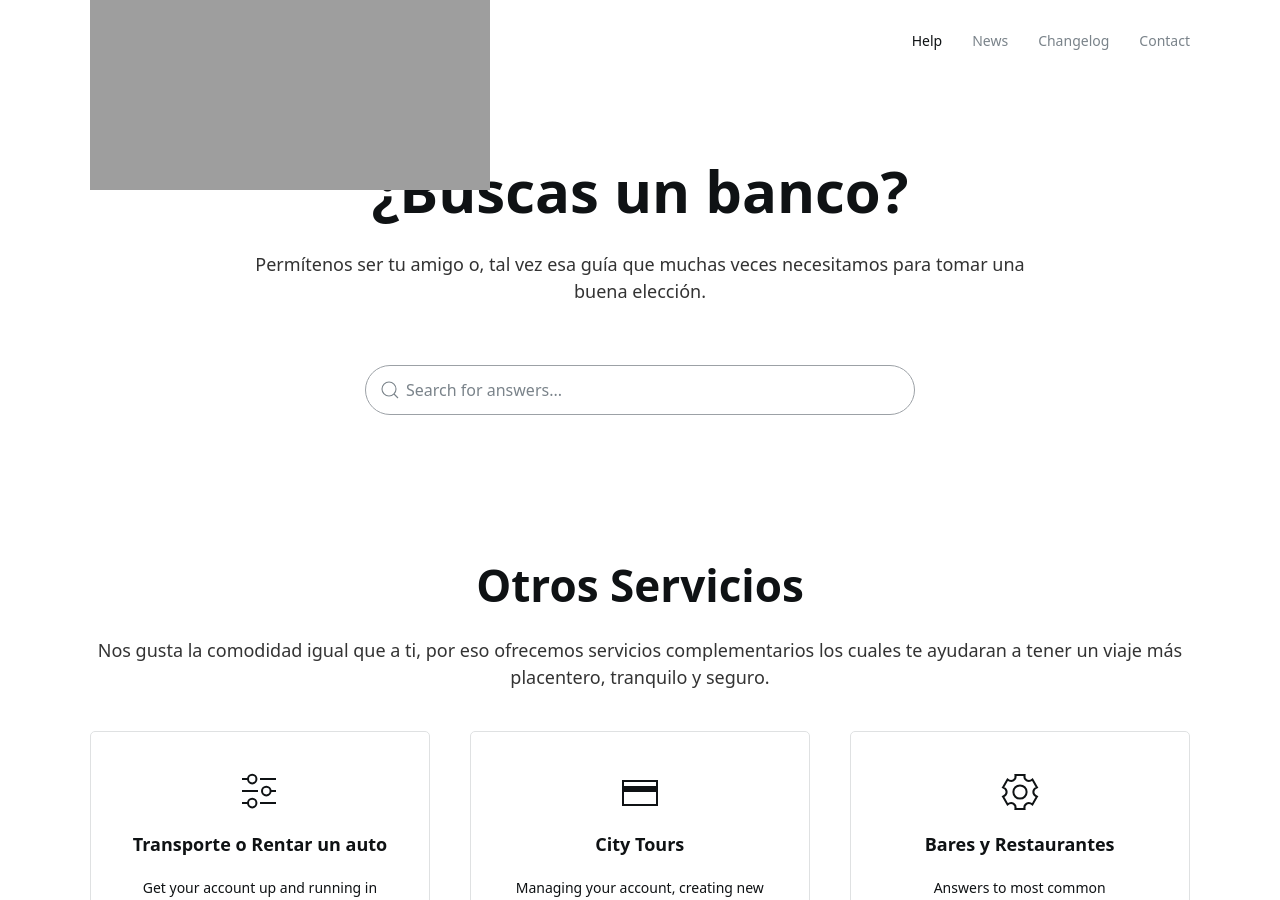
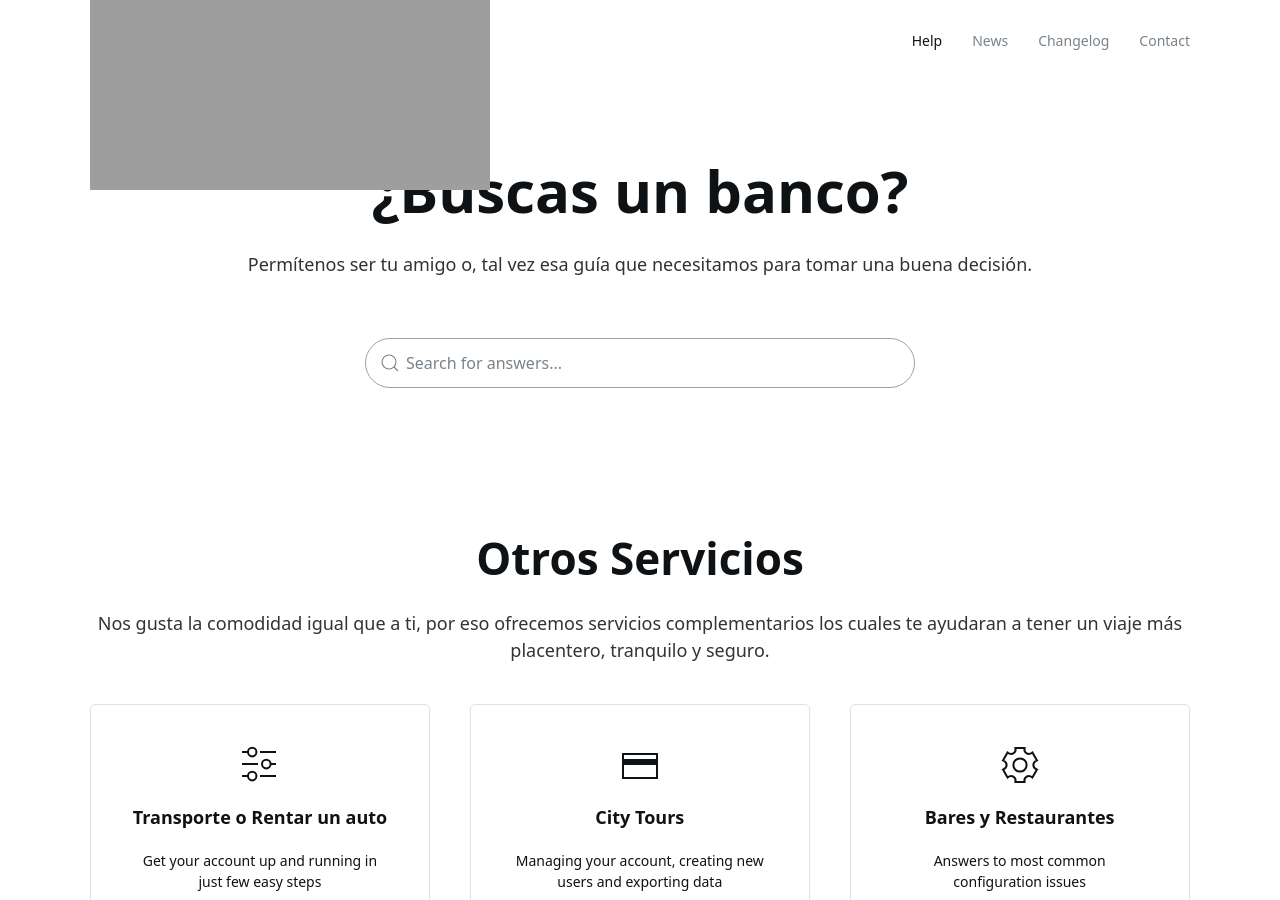
Before and after one commit to jelmii/jelmii.github.io, a Jekyll site: the page built from index.md, in a window 1280 px wide and 900 px high. Built offline with Jekyll 4.4.1, drawn with Linux system fonts in a browser that asks for light colours.

Commit message:
Update index.md

```diff
--- a/index.md
+++ b/index.md
@@ -2,7 +2,7 @@
 layout: home
 hero:
     title: ¿Buscas un banco?
-    subtitle: Permítenos ser tu amigo o, tal vez esa guía que muchas veces necesitamos para tomar una buena elección.
+    subtitle: Permítenos ser tu amigo o, tal vez esa guía que necesitamos para tomar una buena decisión.
 
     search: true
 categories:
```
